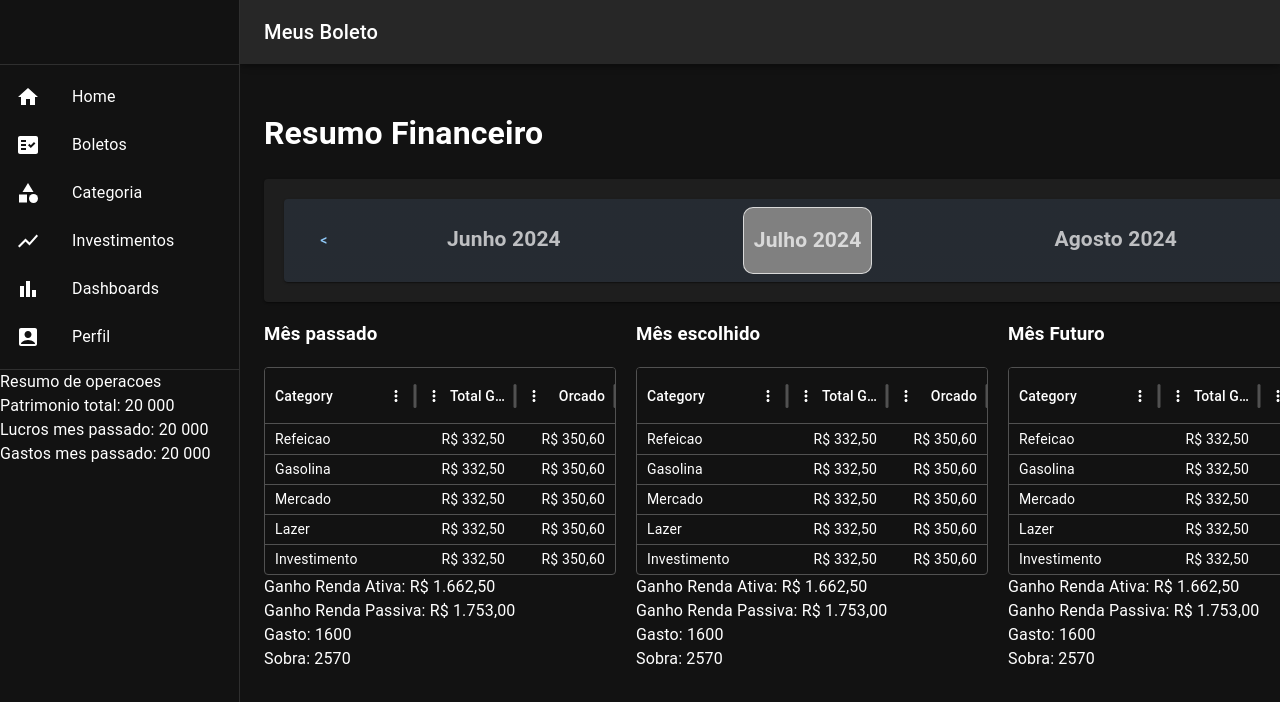
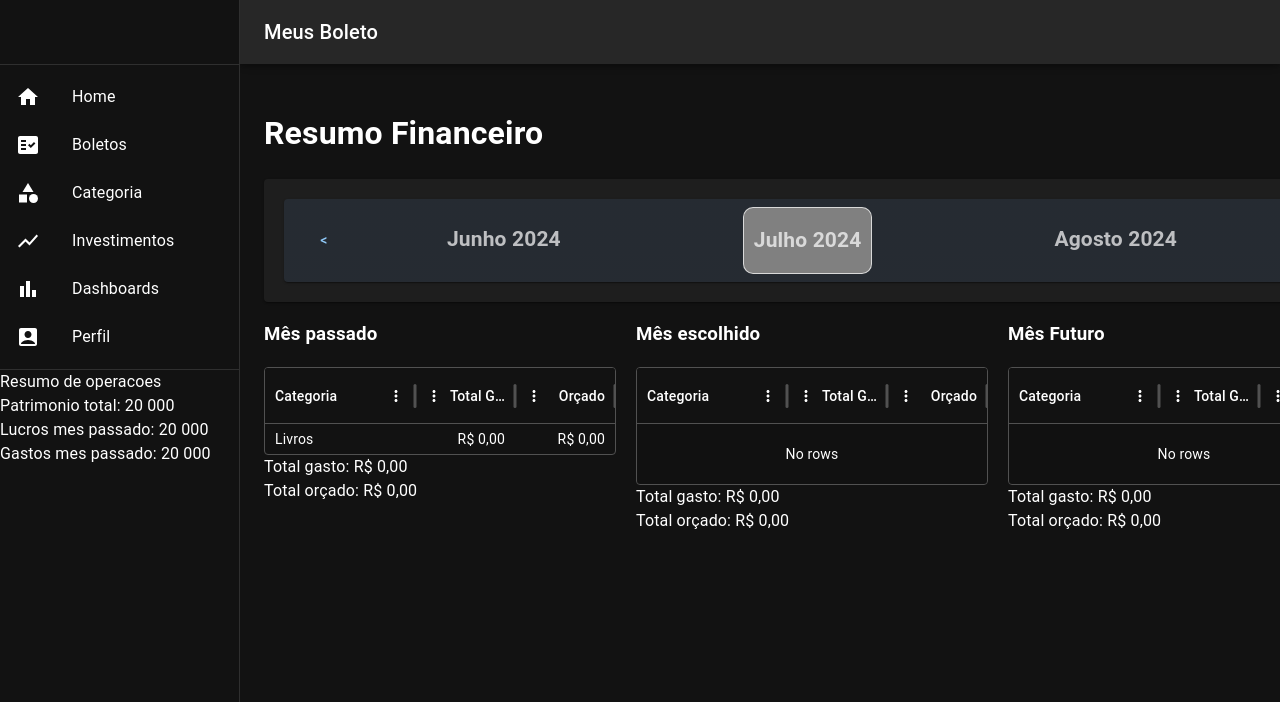
Before and after one commit to mmlodi/meus-boleto-tcc, a React (Create React App) app: page / in a window 1280 px wide. Shown: the top 702 px of the page. Built offline with nearby package versions, Linux system fonts and the light colour scheme; what @mui/x-data-grid-generator would draw is missing.

Commit message:
tentando arrumar novo formato

```diff
--- a/src/components/MainTable/index.js
+++ b/src/components/MainTable/index.js
@@ -21,24 +21,16 @@ const useFakeMutation = () => {
   );
 };
 
-
-
 const columns = [
   //{ field: 'id', headerName: 'ID', width: 90 },
   {
-    field: 'nomeTransacao',
-    headerName: 'Category',
+    field: 'transactionName',
+    headerName: 'Categoria',
     width: 150,
     //editable: true,
   },
-  // {
-  //   field: 'tipoTransacao',
-  //   headerName: 'Tipo',
-  //   //width: 150,
-  //   editable: true,
-  // },
   {
-    field: 'valorTransacao',
+    field: 'transactionValue',
     headerName: 'Total Gasto',
     type: 'number',
     editable: true,
@@ -48,8 +40,8 @@ const columns = [
 
   },
   {
-    field: 'valorOrcamento',
-    headerName: 'Orcado',
+    field: 'transactionBudget',
+    headerName: 'Orçado',
     type : 'number',
     editable: true,
     valueFormatter: (value) =>  {
@@ -59,11 +51,14 @@ const columns = [
   }
 ];
 
+const categories = [
+  "Utilities", "Entertainment", "Groceries"
+];
+
 export default function MainTable({rows, onUpdateValue}) {
 
-  //const [rowsDataGrid, setRowsDataGrid] = React.useState(rows)
-
-  const  mutateRow = useFakeMutation();
+  const mutateRow = useFakeMutation();
+  const [completedRows, setCompletedRows ] = React.useState(rows)
 
   const [snackbar, setSnackbar] = React.useState(null);
 
@@ -87,8 +82,6 @@ export default function MainTable({rows, onUpdateValue}) {
     },
     [mutateRow, onUpdateValue],
   );
-
-
 
   const handleProcessRowUpdateError = React.useCallback((error) => {
     setSnackbar({ children: error.message, severity: 'error' });
--- a/src/pages/HomePage/index.js
+++ b/src/pages/HomePage/index.js
@@ -10,28 +10,180 @@ import TabelaResumo from '../../components/ResumeTable';
 const HomePage = () => {
 
     const [selectedMonth, setSelectedMonth] = useState( new Date());
-    const [currentMonthRows, setCurrentMonthRows] = useState ([
-        { id: 1, mes: 5, ano: 2024,nomeTransacao: 'Refeicao', tipoTransacao: 'Gasto', valorTransacao: 332.50, valorOrcamento: 350.60 },
-        { id: 2, mes: 5, ano: 2024,nomeTransacao: 'Gasolina', tipoTransacao: 'Gasto', valorTransacao: 332.50, valorOrcamento: 350.60 },
-        { id: 3, mes: 5, ano: 2024,nomeTransacao: 'Mercado', tipoTransacao: 'Gasto', valorTransacao: 332.50, valorOrcamento: 350.60 },
-        { id: 4, mes: 5, ano: 2024,nomeTransacao: 'Lazer', tipoTransacao: 'Gasto', valorTransacao: 332.50, valorOrcamento: 350.60 },
-        { id: 5, mes: 5, ano: 2024,nomeTransacao: 'Investimento', tipoTransacao: 'Investimento', valorTransacao: 332.50, valorOrcamento: 350.60 },
-        { id: 6, mes: 6, ano: 2024,nomeTransacao: 'Refeicao', tipoTransacao: 'Gasto', valorTransacao: 332.50, valorOrcamento: 350.60 },
-        { id: 7, mes: 6, ano: 2024,nomeTransacao: 'Gasolina', tipoTransacao: 'Gasto', valorTransacao: 332.50, valorOrcamento: 350.60 },
-        { id: 8, mes: 6, ano: 2024,nomeTransacao: 'Mercado', tipoTransacao: 'Gasto', valorTransacao: 332.50, valorOrcamento: 350.60 },
-        { id: 9, mes: 6, ano: 2024,nomeTransacao: 'Lazer', tipoTransacao: 'Gasto', valorTransacao: 332.50, valorOrcamento: 350.60 },
-        { id: 10, mes: 6, ano: 2024,nomeTransacao: 'Investimento', tipoTransacao: 'Investimento', valorTransacao: 332.50, valorOrcamento: 350.60 },
-        { id: 11, mes: 7, ano: 2024,nomeTransacao: 'Refeicao', tipoTransacao: 'Gasto', valorTransacao: 332.50, valorOrcamento: 350.60 },
-        { id: 12, mes: 7, ano: 2024,nomeTransacao: 'Gasolina', tipoTransacao: 'Gasto', valorTransacao: 332.50, valorOrcamento: 350.60 },
-        { id: 13, mes: 7, ano: 2024,nomeTransacao: 'Mercado', tipoTransacao: 'Gasto', valorTransacao: 332.50, valorOrcamento: 350.60 },
-        { id: 14, mes: 7, ano: 2024,nomeTransacao: 'Lazer', tipoTransacao: 'Gasto', valorTransacao: 332.50, valorOrcamento: 350.60 },
-        { id: 15, mes: 7, ano: 2024,nomeTransacao: 'Investimento', tipoTransacao: 'Investimento', valorTransacao: 332.50, valorOrcamento: 350.60 },
-        { id: 16, mes: 8, ano: 2024,nomeTransacao: 'Refeicao', tipoTransacao: 'Gasto', valorTransacao: 332.50, valorOrcamento: 350.60 },
-        { id: 17, mes: 8, ano: 2024,nomeTransacao: 'Gasolina', tipoTransacao: 'Gasto', valorTransacao: 332.50, valorOrcamento: 350.60 },
-        { id: 18, mes: 8, ano: 2024,nomeTransacao: 'Mercado', tipoTransacao: 'Gasto', valorTransacao: 332.50, valorOrcamento: 350.60 },
-        { id: 19, mes: 8, ano: 2024,nomeTransacao: 'Lazer', tipoTransacao: 'Gasto', valorTransacao: 332.50, valorOrcamento: 350.60 },
-        { id: 20, mes: 8, ano: 2024,nomeTransacao: 'Investimento', tipoTransacao: 'Investimento', valorTransacao: 332.50, valorOrcamento: 350.60 }
-    ]);
+    // const [currentMonthRows, setCurrentMonthRows] = useState ([
+    //     { id: 1, mes: 5, ano: 2024,nomeTransacao: 'Refeicao', tipoTransacao: 'Gasto', valorTransacao: 332.50, valorOrcamento: 350.60 },
+    //     { id: 2, mes: 5, ano: 2024,nomeTransacao: 'Gasolina', tipoTransacao: 'Gasto', valorTransacao: 332.50, valorOrcamento: 350.60 },
+    //     { id: 3, mes: 5, ano: 2024,nomeTransacao: 'Mercado', tipoTransacao: 'Gasto', valorTransacao: 332.50, valorOrcamento: 350.60 },
+    //     { id: 4, mes: 5, ano: 2024,nomeTransacao: 'Lazer', tipoTransacao: 'Gasto', valorTransacao: 332.50, valorOrcamento: 350.60 },
+    //     { id: 5, mes: 5, ano: 2024,nomeTransacao: 'Investimento', tipoTransacao: 'Investimento', valorTransacao: 332.50, valorOrcamento: 350.60 },
+    //     { id: 6, mes: 6, ano: 2024,nomeTransacao: 'Refeicao', tipoTransacao: 'Gasto', valorTransacao: 332.50, valorOrcamento: 350.60 },
+    //     { id: 7, mes: 6, ano: 2024,nomeTransacao: 'Gasolina', tipoTransacao: 'Gasto', valorTransacao: 332.50, valorOrcamento: 350.60 },
+    //     { id: 8, mes: 6, ano: 2024,nomeTransacao: 'Mercado', tipoTransacao: 'Gasto', valorTransacao: 332.50, valorOrcamento: 350.60 },
+    //     { id: 9, mes: 6, ano: 2024,nomeTransacao: 'Lazer', tipoTransacao: 'Gasto', valorTransacao: 332.50, valorOrcamento: 350.60 },
+    //     { id: 10, mes: 6, ano: 2024,nomeTransacao: 'Investimento', tipoTransacao: 'Investimento', valorTransacao: 332.50, valorOrcamento: 350.60 },
+    //     { id: 11, mes: 7, ano: 2024,nomeTransacao: 'Refeicao', tipoTransacao: 'Gasto', valorTransacao: 332.50, valorOrcamento: 350.60 },
+    //     { id: 12, mes: 7, ano: 2024,nomeTransacao: 'Gasolina', tipoTransacao: 'Gasto', valorTransacao: 332.50, valorOrcamento: 350.60 },
+    //     { id: 13, mes: 7, ano: 2024,nomeTransacao: 'Mercado', tipoTransacao: 'Gasto', valorTransacao: 332.50, valorOrcamento: 350.60 },
+    //     { id: 14, mes: 7, ano: 2024,nomeTransacao: 'Lazer', tipoTransacao: 'Gasto', valorTransacao: 332.50, valorOrcamento: 350.60 },
+    //     { id: 15, mes: 7, ano: 2024,nomeTransacao: 'Investimento', tipoTransacao: 'Investimento', valorTransacao: 332.50, valorOrcamento: 350.60 },
+    //     { id: 16, mes: 8, ano: 2024,nomeTransacao: 'Refeicao', tipoTransacao: 'Gasto', valorTransacao: 332.50, valorOrcamento: 350.60 },
+    //     { id: 17, mes: 8, ano: 2024,nomeTransacao: 'Gasolina', tipoTransacao: 'Gasto', valorTransacao: 332.50, valorOrcamento: 350.60 },
+    //     { id: 18, mes: 8, ano: 2024,nomeTransacao: 'Mercado', tipoTransacao: 'Gasto', valorTransacao: 332.50, valorOrcamento: 350.60 },
+    //     { id: 19, mes: 8, ano: 2024,nomeTransacao: 'Lazer', tipoTransacao: 'Gasto', valorTransacao: 332.50, valorOrcamento: 350.60 },
+    //     { id: 20, mes: 8, ano: 2024,nomeTransacao: 'Investimento', tipoTransacao: 'Investimento', valorTransacao: 332.50, valorOrcamento: 350.60 }
+    // ]);
+
+    const [currentMonthRows, setCurrentMonthRows] = useState (
+        [
+            {
+                id: 1,
+                transactionName: "Refeicao",
+                category: null,
+                monthlyData: {
+                    id: 1,
+                    month: 1,
+                    year: 2020
+                },
+                description: "Almoço no restaurante",
+                user: {
+                    id: 1,
+                    userName: "john_doe",
+                    createdAt: "2024-08-18T00:00:00.000+00:00",
+                    email: "john.doe@example.com"
+                },
+                createdAt: "2024-05-01T12:00:00.000+00:00",
+                changedAt: "2024-05-01T12:00:00.000+00:00",
+                transactionValue: null,
+                transactionBudget: null
+            },
+            {
+                id: 2,
+                transactionName: "Gasolina",
+                category: {
+                    id: 1,
+                    categoryName: "Mercado",
+                    tipoCategoria: "BOLETO"
+                },
+                monthlyData: {
+                    id: 1,
+                    month: 1,
+                    year: 2020
+                },
+                description: "soma de todos os abastecimentos no mes",
+                user: {
+                    id: 1,
+                    userName: "john_doe",
+                    createdAt: "2024-08-18T00:00:00.000+00:00",
+                    email: "john.doe@example.com"
+                },
+                createdAt: "2024-05-01T12:00:00.000+00:00",
+                changedAt: "2024-05-01T12:00:00.000+00:00",
+                transactionValue: null,
+                transactionBudget: null
+            },
+            {
+                id: 3,
+                transactionName: "Mercado",
+                category: {
+                    id: 2,
+                    categoryName: "Alimentação",
+                    tipoCategoria: "DESPESA"
+                },
+                monthlyData: {
+                    id: 2,
+                    month: 2,
+                    year: 2020
+                },
+                description: "Compras do mês no supermercado",
+                user: {
+                    id: 1,
+                    userName: "john_doe",
+                    createdAt: "2024-08-18T00:00:00.000+00:00",
+                    email: "john.doe@example.com"
+                },
+                createdAt: "2024-06-01T10:00:00.000+00:00",
+                changedAt: "2024-06-01T10:00:00.000+00:00",
+                transactionValue: 450.75,
+                transactionBudget: 500.00
+            },
+            {
+                id: 4,
+                transactionName: "Cinema",
+                category: {
+                    id: 3,
+                    categoryName: "Lazer",
+                    tipoCategoria: "DESPESA"
+                },
+                monthlyData: {
+                    id: 3,
+                    month: 3,
+                    year: 2020
+                },
+                description: "Sessão de cinema com amigos",
+                user: {
+                    id: 1,
+                    userName: "john_doe",
+                    createdAt: "2024-08-18T00:00:00.000+00:00",
+                    email: "john.doe@example.com"
+                },
+                createdAt: "2024-07-01T14:00:00.000+00:00",
+                changedAt: "2024-07-01T14:00:00.000+00:00",
+                transactionValue: 120.00,
+                transactionBudget: 150.00
+            },
+            {
+                id: 5,
+                transactionName: "Academia",
+                category: {
+                    id: 4,
+                    categoryName: "Saúde",
+                    tipoCategoria: "DESPESA"
+                },
+                monthlyData: {
+                    id: 4,
+                    month: 4,
+                    year: 2020
+                },
+                description: "Mensalidade da academia",
+                user: {
+                    id: 1,
+                    userName: "john_doe",
+                    createdAt: "2024-08-18T00:00:00.000+00:00",
+                    email: "john.doe@example.com"
+                },
+                createdAt: "2024-08-01T07:00:00.000+00:00",
+                changedAt: "2024-08-01T07:00:00.000+00:00",
+                transactionValue: 90.00,
+                transactionBudget: 100.00
+            },
+            {
+                id: 6,
+                transactionName: "Livros",
+                category: {
+                    id: 5,
+                    categoryName: "Educação",
+                    tipoCategoria: "INVESTIMENTO"
+                },
+                monthlyData: {
+                    id: 5,
+                    month: 5,
+                    year: 2020
+                },
+                description: "Compra de livros para o curso",
+                user: {
+                    id: 1,
+                    userName: "john_doe",
+                    createdAt: "2024-08-18T00:00:00.000+00:00",
+                    email: "john.doe@example.com"
+                },
+                createdAt: "2024-09-01T09:30:00.000+00:00",
+                changedAt: "2024-09-01T09:30:00.000+00:00",
+                transactionValue: null,
+                transactionBudget: null
+            }
+        ]
+    );
+
 
     function handleMonthSelect (month){
         setSelectedMonth(month);
@@ -41,6 +193,7 @@ const HomePage = () => {
         updateRow(value);
     }
 
+
     const updateRow = (updatedFields) => {
         console.log("ID:", updatedFields.id, "Updated Fields:", updatedFields);
 
@@ -48,8 +201,8 @@ const HomePage = () => {
             row.id === updatedFields.id
                 ? {
                     ...row,
-                    valorTransacao: updatedFields.valorTransacao,
-                    valorOrcamento: updatedFields.valorOrcamento
+                    transactionValue: updatedFields.transactionValue,
+                    transactionBudget: updatedFields.transactionBudget
                   }
                 : row
         );
@@ -57,6 +210,7 @@ const HomePage = () => {
         setCurrentMonthRows(updatedRows);
     };
 
+    //TODO CUIDAR COM O ANO NO FILTRO NAS LINHAS ABAIXO NÂO ESTOU FILTRANDO PELO ANO
     return (
         <React.Fragment>
             <h1>Resumo Financeiro</h1>
@@ -70,18 +224,18 @@ const HomePage = () => {
             <div className='mainDiv'>
                 <div>
                     <h3>Mês passado</h3>
-                    { currentMonthRows.length > 0 && <MainTable rows={currentMonthRows.filter(item => item.mes === selectedMonth.getMonth() - 1)} onUpdateValue={handleUpdateValue}/>}
-                    { currentMonthRows.length > 0 && <TabelaResumo  updatedRows={currentMonthRows.filter(item => item.mes === selectedMonth.getMonth() - 1)}/>}
+                    { currentMonthRows.length > 0 && <MainTable rows={currentMonthRows.filter(item => item.monthlyData.month === selectedMonth.getMonth() - 1)} onUpdateValue={handleUpdateValue}/>}
+                    { currentMonthRows.length > 0 && <TabelaResumo  updatedRows={currentMonthRows.filter(item => item.monthlyData.month === selectedMonth.getMonth() - 1)}/>}
                 </div>
                 <div>
                     <h3>Mês escolhido</h3>
-                    { currentMonthRows.length > 0 && <MainTable rows={currentMonthRows.filter(item => item.mes === selectedMonth.getMonth())} onUpdateValue={handleUpdateValue}/>}
-                    { currentMonthRows.length > 0 &&<TabelaResumo updatedRows={currentMonthRows.filter(item => item.mes === selectedMonth.getMonth())}/>}
+                    { currentMonthRows.length > 0 && <MainTable rows={currentMonthRows.filter(item => item.monthlyData.month === selectedMonth.getMonth())} onUpdateValue={handleUpdateValue}/>}
+                    { currentMonthRows.length > 0 &&<TabelaResumo updatedRows={currentMonthRows.filter(item => item.monthlyData.month === selectedMonth.getMonth())}/>}
                 </div>
                 <div>
                     <h3>Mês Futuro</h3>
-                    { currentMonthRows.length > 0 &&<MainTable rows={currentMonthRows.filter(item => item.mes === selectedMonth.getMonth() + 1 )} onUpdateValue={handleUpdateValue}/>}
-                    { currentMonthRows.length > 0 &&<TabelaResumo updatedRows={currentMonthRows.filter(item => item.mes === selectedMonth.getMonth() + 1 )}/>}
+                    { currentMonthRows.length > 0 &&<MainTable rows={currentMonthRows.filter(item => item.monthlyData.month === selectedMonth.getMonth() + 1 )} onUpdateValue={handleUpdateValue}/>}
+                    { currentMonthRows.length > 0 &&<TabelaResumo updatedRows={currentMonthRows.filter(item => item.monthlyData.month === selectedMonth.getMonth() + 1 )}/>}
                 </div>
             </div>
         </React.Fragment>
```
Also changed, not shown: src/components/ResumeTable/index.js (+10 -12 lines).
